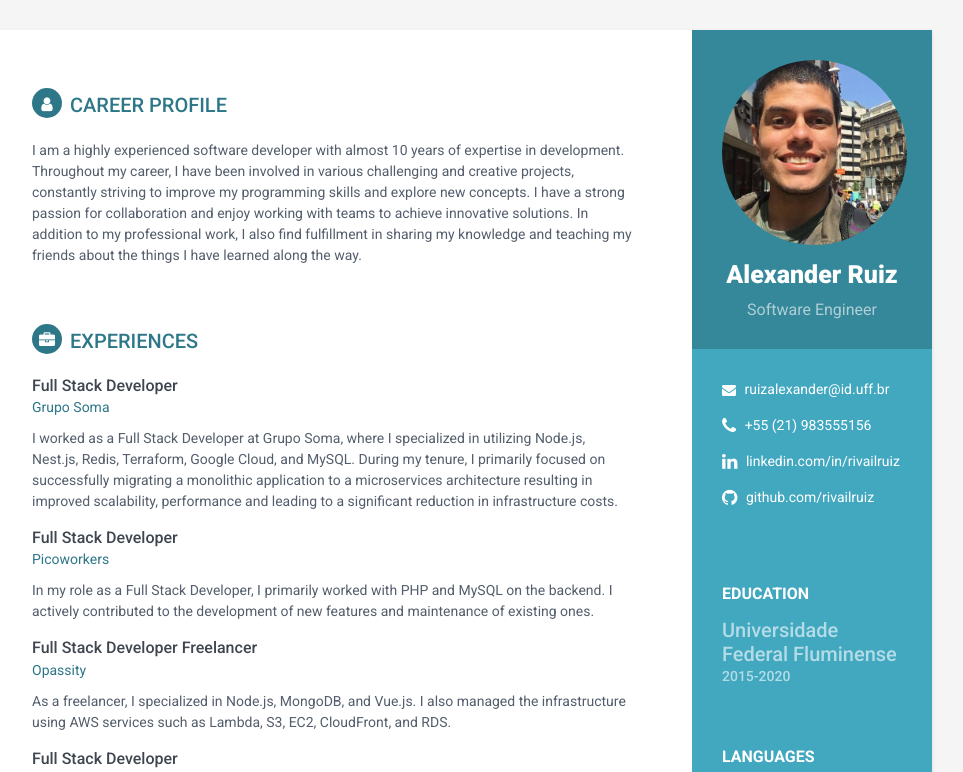
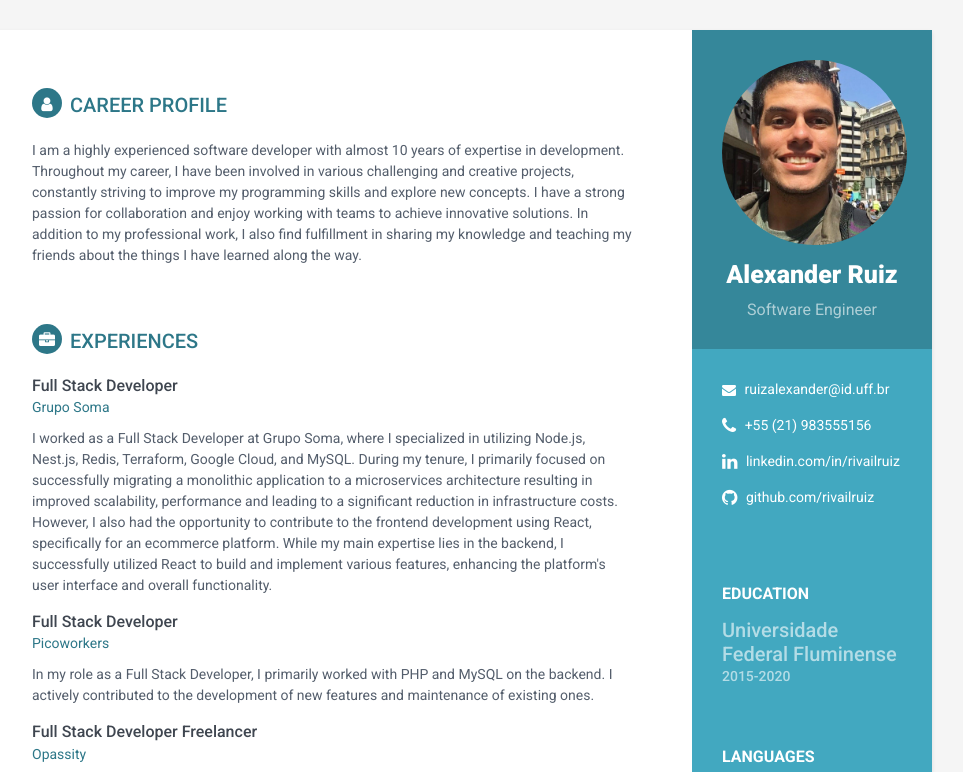
Before and after one commit to rivailruiz/me, a React app: page / in a window 1280 px wide. Shown: the top 772 px of the page, without its empty margins (188-1151 px from the left). Built offline with nearby package versions, Linux system fonts and the light colour scheme.

Commit message:
update exp react

```diff
--- a/src/data/experiences.js
+++ b/src/data/experiences.js
@@ -79,7 +79,7 @@ export const experiences = {
     {
       title: 'Full Stack Developer Freelancer',
       company: 'Opassity',
-      description: 'As a freelancer, I specialized in Node.js, MongoDB, and Vue.js. I also managed the infrastructure using AWS services such as Lambda, S3, EC2, CloudFront, and RDS.',
+      description: 'As a freelancer, I specialized in Node.js, MongoDB, and Vue.js (Web) and React Native (mobile). I also managed the infrastructure using AWS services such as Lambda, S3, EC2, CloudFront, and RDS.',
       companyLink: 'https://opassity.netlify.app/',
       // date: '2020 - 2022'
     },
@@ -93,7 +93,7 @@ export const experiences = {
     {
       title: 'Full Stack Developer',
       company: 'Grupo Soma',
-      description: ' I worked as a Full Stack Developer at Grupo Soma, where I specialized in utilizing Node.js, Nest.js, Redis, Terraform, Google Cloud, and MySQL. During my tenure, I primarily focused on successfully migrating a monolithic application to a microservices architecture resulting in improved scalability, performance and leading to a significant reduction in infrastructure costs.',
+      description: ' I worked as a Full Stack Developer at Grupo Soma, where I specialized in utilizing Node.js, Nest.js, Redis, Terraform, Google Cloud, and MySQL. During my tenure, I primarily focused on successfully migrating a monolithic application to a microservices architecture resulting in improved scalability, performance and leading to a significant reduction in infrastructure costs. However, I also had the opportunity to contribute to the frontend development using React, specifically for an ecommerce platform. While my main expertise lies in the backend, I successfully utilized React to build and implement various features, enhancing the platform\'s user interface and overall functionality. ',
       companyLink: 'https://www.somagrupo.com.br',
       // date: '2022 - 2023'
     }
```
